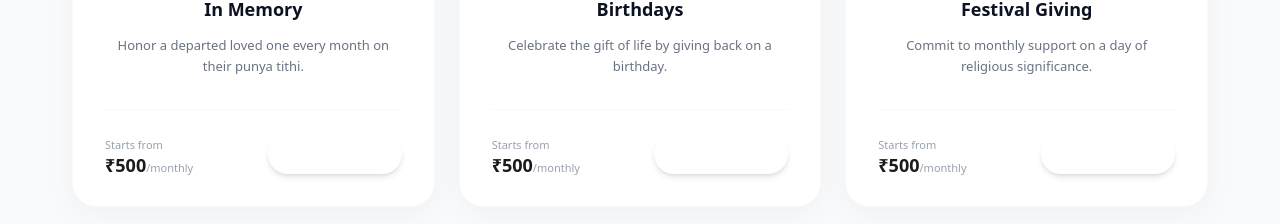
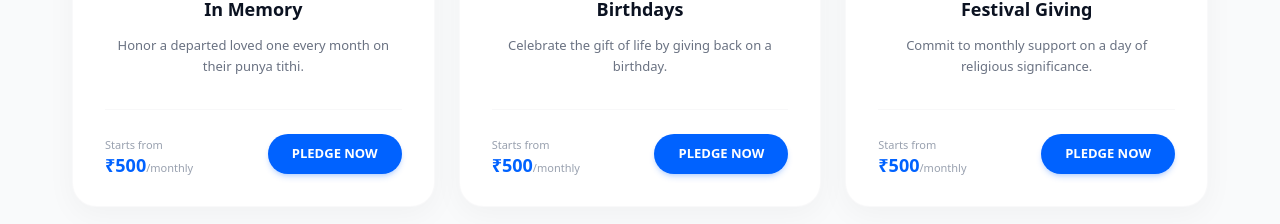
Before and after one commit to realrohanroy/september, a Next.js app: page / in a window 1280 px wide. Shown: the part 3038-3262 px from the top of the page. Built offline with nearby package versions, Linux system fonts and the light colour scheme.

Commit message:
style: restore custom colors for secondary and primary

```diff
--- a/app/globals.css
+++ b/app/globals.css
@@ -7,6 +7,12 @@
   --color-rule: var(--rule);
   --color-sindoor: var(--sindoor);
   --color-haldi: var(--haldi);
+
+  --color-primary: #f05b31;
+  --color-primary-hover: #e04a20;
+  --color-secondary: #0062ff;
+  --color-secondary-hover: #0050e6;
+  --color-blue-dark: #1e3a8a;
 
   --font-sans: var(--font-hind), ui-sans-serif, system-ui, sans-serif;
   --font-heading: var(--font-nunito-sans), ui-sans-serif, system-ui, sans-serif;
```
